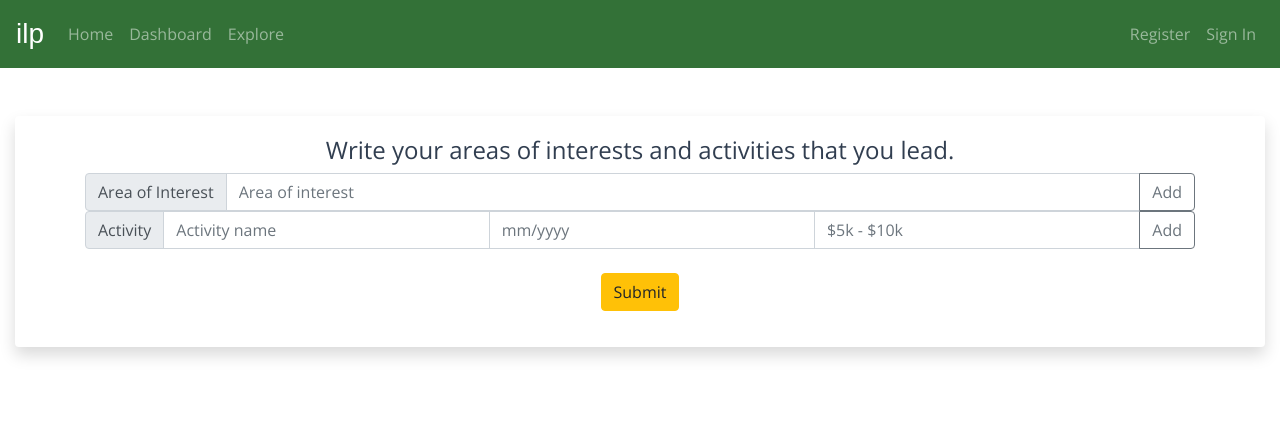
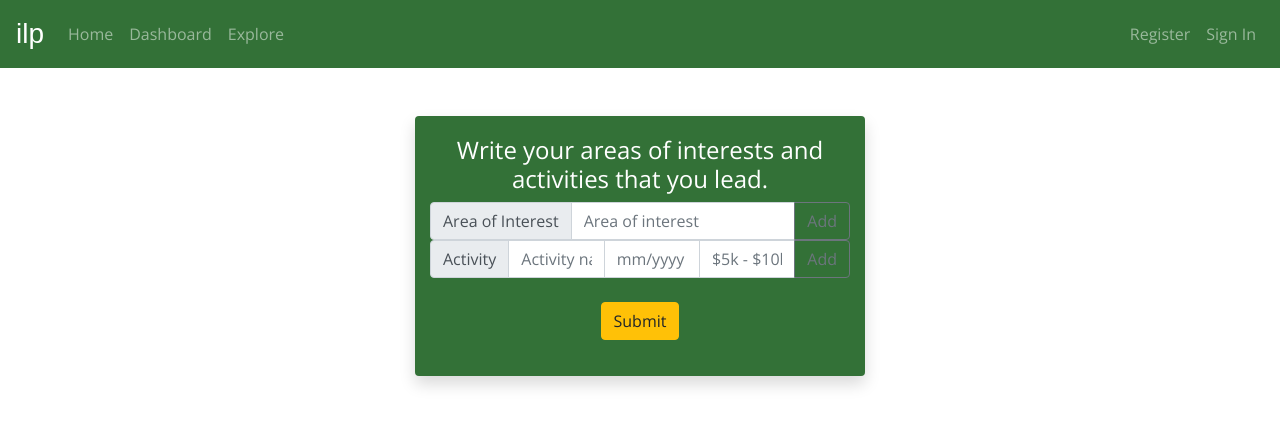
Before and after one commit to jesipr/FeatherFE, a Vue app: page /add-actsandtags in a window 1280 px wide. Shown: the top 426 px of the page. Built offline with nearby package versions, Linux system fonts and the light colour scheme; a web font is replaced by a local one; what vue-particles, vue-resource would draw is missing.

Commit message:
working version without backend communication

```diff
--- a/src/views/SignUpComp.vue
+++ b/src/views/SignUpComp.vue
@@ -8,8 +8,8 @@
             <b-form-group>
               <b-input-group prepend="Email" class="mts-3">
                 <b-form-input placeholder="Email"
-                              v-model="$v.form.femail.$model"
-                              :state="$v.form.femail.$dirty ? !$v.form.femail.$error : null"
+                              v-model="$v.form.email.$model"
+                              :state="$v.form.email.$dirty ? !$v.form.email.$error : null"
                               aria-describedby="email-input-feedback"
                 ></b-form-input>
                 <b-form-invalid-feedback id="email-input-feedback">Please enter a valid email</b-form-invalid-feedback>
@@ -108,8 +108,8 @@
                   { value: 'Dell', text: 'Dell' }
               ],
               form: {
-                  femail: '',
-                  pw: '',
+                  email: '',
+                  password: '',
                   firstName: '',
                   lastName: '',
                   position: '',
@@ -119,11 +119,11 @@
       },
       validations: {
           form: {
-              femail: {
+              email: {
                   required,
                   email
               },
-              pw: {
+              password: {
                   required
               },
               firstName: {
@@ -170,6 +170,6 @@
   }
   .white-card {
     width: 450px;
-    background: #026670;
+    background: #337137;
   }
 </style>
--- a/src/views/SignUpProf.vue
+++ b/src/views/SignUpProf.vue
@@ -132,18 +132,25 @@
                 },
                 userInput: {
                     email: '',
-                    pw: '',
+                    password: '',
                     firstName: '',
                     lastName: '',
                     department: '',
 
+                },
+                //for name search
+                name_data:{
+                    firstname: '',
+                    lastname: '',
+                },
+            };
         },
         validations: {
             userInput: {
                 email: {
                     required
                 },
-                        pw: {
+                password: {
                     required
                 },
                 firstName: {
@@ -152,24 +159,14 @@
                 lastName: {
                     required
                 },
-                        position: {
+                department: {
                     required
                 },
-                        compName: {
-                            required
-                        }
             },
-                },
-                //for name search
-                name_data:{
-                    firstname: '',
-                    lastname: '',
-                },
-            };
         },
         methods: {
             signupProf: function (event) {
-                if (this.userInput.email === '' || this.userInput.pw === '' || this.userInput.department === '' || this.userInput.lastName === ''
+                if (this.userInput.email === '' || this.userInput.password === '' || this.userInput.department === '' || this.userInput.lastName === ''
                     || this.userInput.firstName === '' ) {
                     alert('MALO MALO');
                 } else {
@@ -214,6 +211,6 @@
   }
   .white-card {
     width: 450px;
-    background: #026670;
+    background: #337137;
   }
 </style>
--- a/src/views/tagsAndActsSU.vue
+++ b/src/views/tagsAndActsSU.vue
@@ -73,7 +73,7 @@
                 var mytable = "<div><table cellpadding=\"0\" cellspacing=\"0\"><tbody><tr>";
 
                 mytable += "</tr><tr>";
-                mytable += "<td>[" + this.activity.act_name + "]"+"["+this.activity.start_date+"]"+"["+this.activity.fund_range+"]"+"</td>";
+                mytable += "<td>"+this.count+"."+"[" + this.activity.act_name + "]"+"["+this.activity.start_date+"]"+"["+this.activity.fund_range+"]"+"</td>";
                 mytable += "</tr></tbody></table></div>";
 
                 document.getElementById("example-2").innerHTML += mytable;
@@ -81,6 +81,9 @@
             //function to remove specific tag
             rem_tag: function(index){
                 this.tags.splice(index, 1);
+            },
+            rem_act: function(index) {
+                this.activities.splice(index, 1);
             },
             submit: function() {
                 const data_json = JSON.stringify({
@@ -105,5 +108,11 @@
 </script>
 
 <style scoped>
-
+  h4 {
+    color: white;
+  }
+  .white-card {
+    width: 450px;
+    background: #337137;
+  }
 </style>
```
Lines whose indentation alone changed are shown as unchanged.
